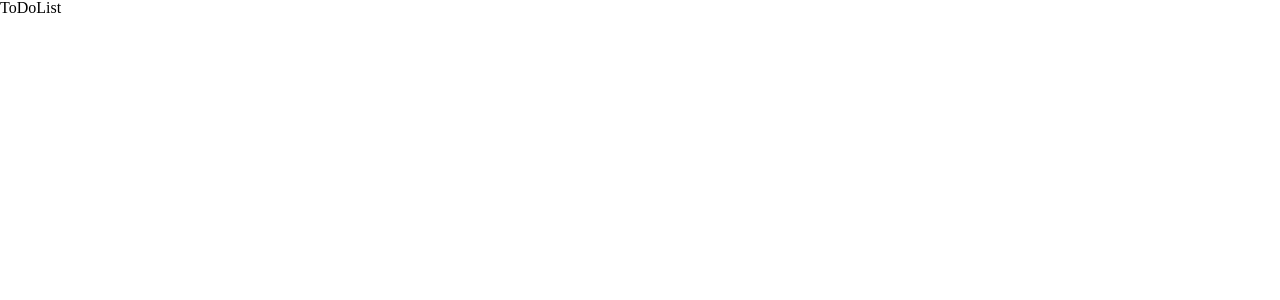
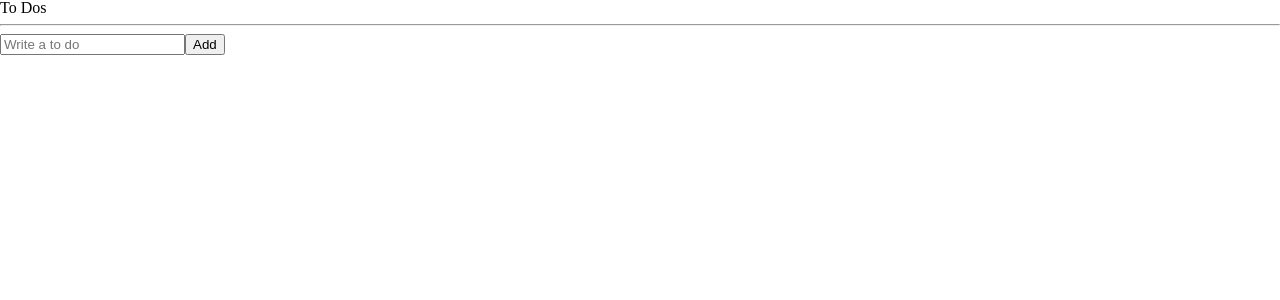
Before and after one commit to singsoong/MyToDoApp, a React (Create React App) app: page / in a window 1280 px wide. Shown: the top 300 px of the page. Built offline with nearby package versions, Linux system fonts and the light colour scheme.

Commit message:
feat: Add to Do

```diff
--- a/package.json
+++ b/package.json
@@ -12,6 +12,7 @@
     "@types/react-dom": "^18.0.11",
     "react": "^18.2.0",
     "react-dom": "^18.2.0",
+    "react-hook-form": "^7.43.8",
     "react-scripts": "5.0.1",
     "recoil": "^0.7.7",
     "styled-components": "^5.3.9",
--- a/src/App.tsx
+++ b/src/App.tsx
@@ -1,5 +1,5 @@
 import React from "react";
-import ToDoList from "./ToDoList";
+import ToDoList from "./components/ToDoList";
 
 function App() {
   return (
--- a/src/ToDoList.tsx
+++ /dev/null
@@ -1,7 +0,0 @@
-export default function ToDoList() {
-  return (
-    <>
-      <h1>ToDoList</h1>
-    </>
-  );
-}
--- /dev/null
+++ b/src/components/ToDoList.tsx
@@ -0,0 +1,47 @@
+import { useForm } from "react-hook-form";
+import { useRecoilState, useRecoilValue } from "recoil";
+import { toDoState } from "../recoil";
+
+interface IForm {
+  toDo: string;
+}
+
+export default function ToDoList() {
+  const [toDos, setToDos] = useRecoilState(toDoState);
+  const {
+    register,
+    handleSubmit,
+    setValue,
+    formState: { errors },
+  } = useForm<IForm>();
+
+  const onValid = ({ toDo }: IForm) => {
+    setToDos((oldToDos) => [
+      { id: Date.now(), text: toDo, category: "TO_DO" },
+      ...oldToDos,
+    ]);
+    setValue("toDo", "");
+  };
+
+  return (
+    <>
+      <h1>To Dos</h1>
+      <hr />
+      <form onSubmit={handleSubmit(onValid)}>
+        <input
+          {...register("toDo", {
+            required: "required plz",
+          })}
+          placeholder="Write a to do"
+        />
+        <button>Add</button>
+        <span>{errors?.toDo?.message as string}</span>
+      </form>
+      <ul>
+        {toDos?.map((todo) => {
+          return <li key={todo.id}>{todo.text}</li>;
+        })}
+      </ul>
+    </>
+  );
+}
--- /dev/null
+++ b/src/recoil/index.ts
@@ -0,0 +1 @@
+export * from "./toDo";
--- /dev/null
+++ b/src/recoil/toDo.ts
@@ -0,0 +1,12 @@
+import { atom } from "recoil";
+
+interface IToDo {
+  id: number;
+  text: string;
+  category: "TO_DO" | "DOING" | "DONE";
+}
+
+export const toDoState = atom<IToDo[]>({
+  key: "toDo",
+  default: [],
+});
```
Also changed, not shown: 1 other file (tests, documents, lock files or other folders).
